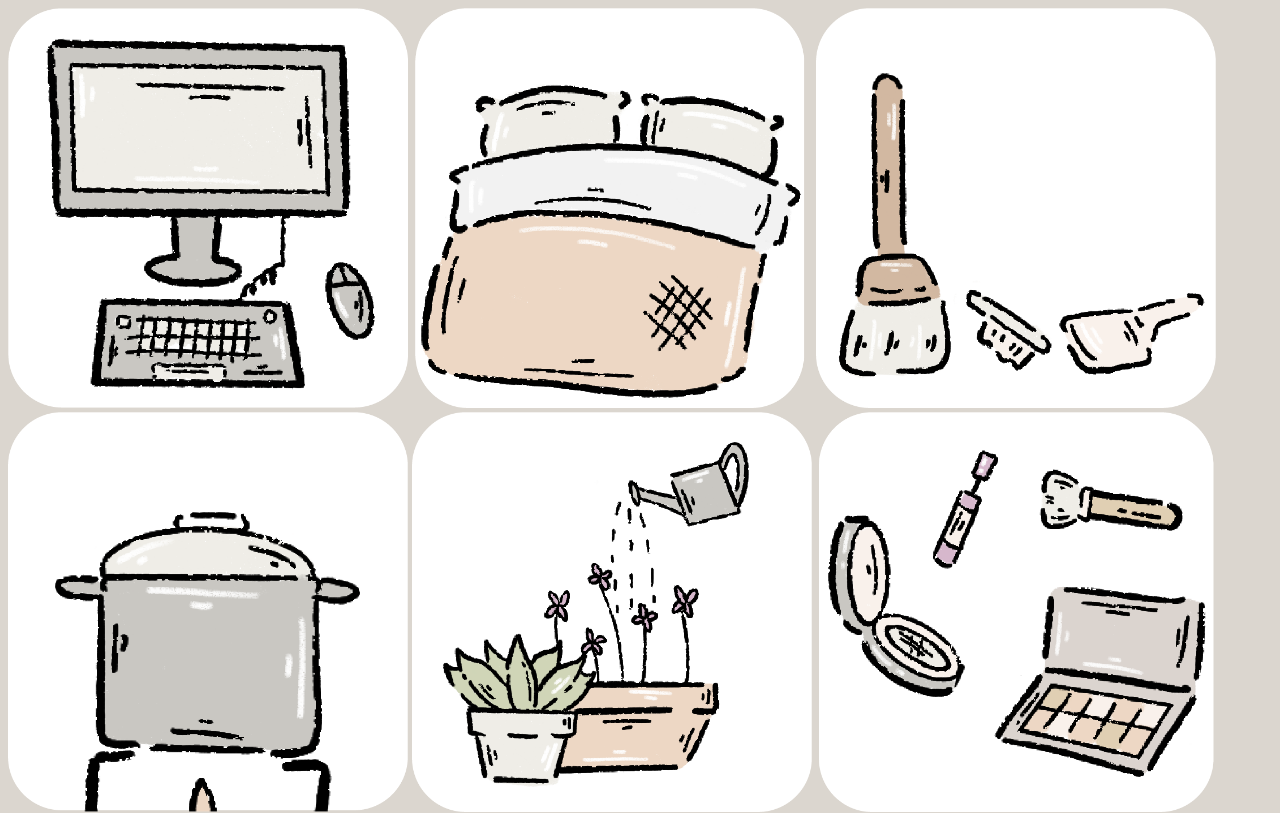
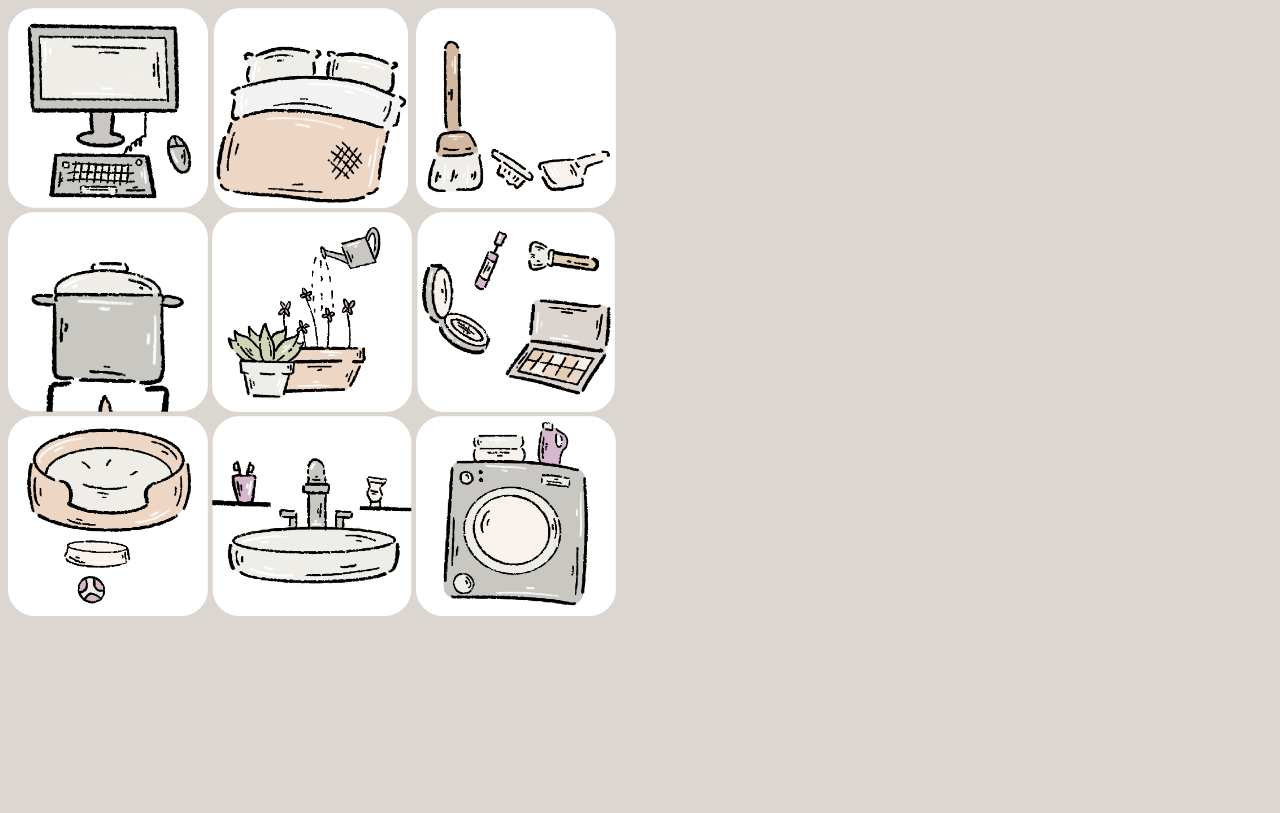
Before and after one commit to arianna-distefano/Assignment2, a plain HTML site: page index.html in a window 1280 px wide. Shown: the top 813 px of the page. Drawn offline with Linux system fonts and the light colour scheme.

Commit message:
Update index.html

```diff
--- a/index.html
+++ b/index.html
@@ -2,14 +2,16 @@
     <head>
     </head>
     <Body style="background-color: rgb(219, 214, 207);">
-        <img src="img/computerv2.png" width="400" height="400" >
-        <img src="img/bed.png" width="400" height="400" >
-        <img src="img/cleaning.png" width="400" height="400">
-        <img src="img/cooking.png" width="400" height="400">
-        <img src="img/garden.png" width="400" height="400">
-        <img src="img/makeup.png" width="400" height="400">
-        <img src="img/pet_bed.png" width="400"height="400" >
-        <img src="img/sink.png" width="400" height="400">
-        <img src="img/washing.png" width="400" height="400">
+     <img src="img/computerv2.png" width="200" height="200">
+<img src="img/bed.png" width="200" height="200">
+<img src="img/cleaning.png" width="200" height="200">
+<br>
+<img src="img/cooking.png" width="200" height="200">
+<img src="img/garden.png" width="200" height="200">
+<img src="img/makeup.png" width="200" height="200">
+<br>
+<img src="img/pet_bed.png" width="200" height="200">
+<img src="img/sink.png" width="200" height="200">
+<img src="img/washing.png" width="200" height="200">
     </Body>
 </html>
```
